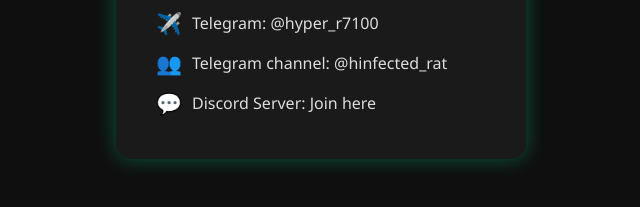
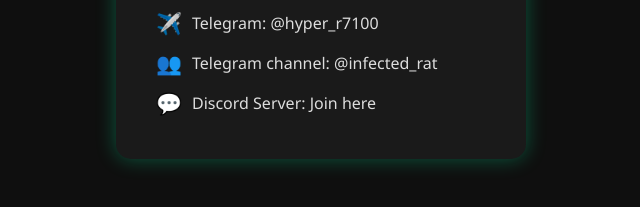
Before and after one commit to HYPER12755/MY-SOCIAL-MEDIA-ACCOUNTS, a plain HTML site: page index.html in a window 1280 px wide. Shown: the part 435-642 px from the top of the page, 319-959 px from the left. Drawn offline with Linux system fonts and the light colour scheme.

Commit message:
Update index.html

```diff
--- a/index.html
+++ b/index.html
@@ -54,7 +54,7 @@
     <a class="link" href="https://instagram.com/_nazmiforreal" target="_blank"><span class="emoji">📸</span><span>Instagram: _nazmiforreal</span></a>
     <a class="link" href="https://twitter.com/HYPER390961" target="_blank"><span class="emoji">🐦</span><span>Twitter (X): @HYPER390961</span></a>
     <a class="link" href="https://t.me/hyper_r7100" target="_blank"><span class="emoji">✈️</span><span>Telegram: @hyper_r7100</span></a>
-    <a class="link" href="https://t.me/infected_rat" target="_blank"><span class="emoji">👥</span><span>Telegram channel: @hinfected_rat</span></a>
+    <a class="link" href="https://t.me/infected_rat" target="_blank"><span class="emoji">👥</span><span>Telegram channel: @infected_rat</span></a>
     <a class="link" href="https://discord.gg/gdd6cKMBbT" target="_blank"><span class="emoji">💬</span><span>Discord Server: Join here</span></a>
   </div>
 </body>
```
